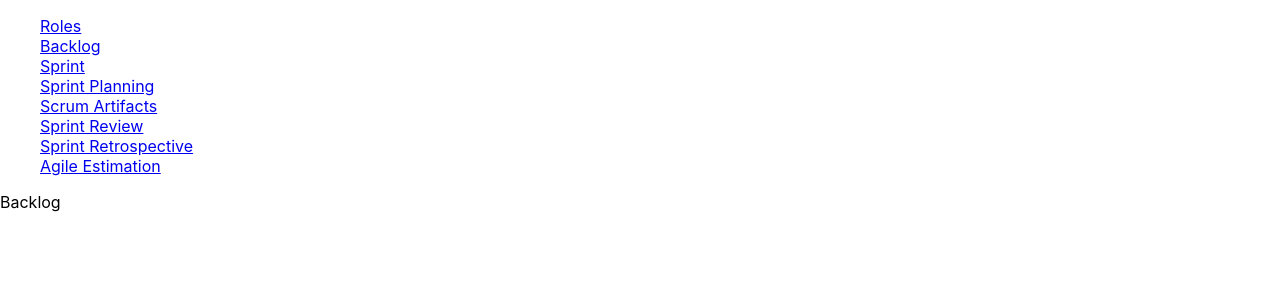
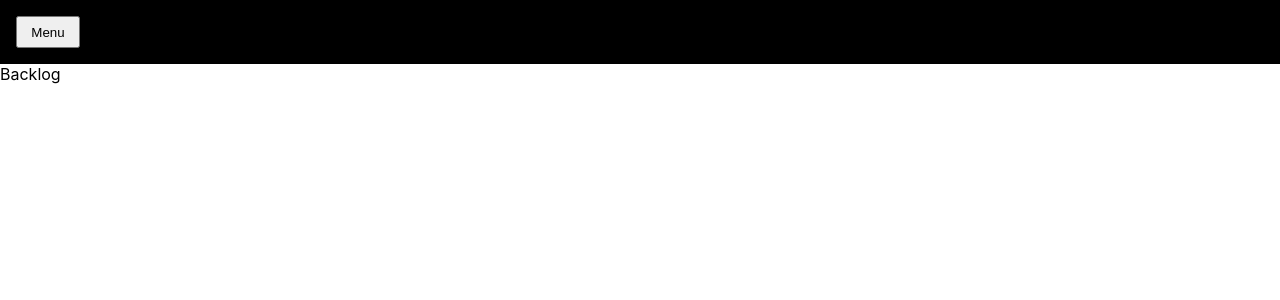
Before and after one commit to KiwiSM/Scrum-explained, a React (Create React App) app: page /backlog in a window 1280 px wide. Shown: the top 300 px of the page. Built offline with nearby package versions, Linux system fonts and the light colour scheme.

Commit message:
#5 & #6 Landing page & Menu

```diff
--- a/src/App.css
+++ b/src/App.css
@@ -1,3 +1,30 @@
+* {
+    box-sizing: border-box;
+    margin: 0;
+    padding: 0;
+}
+
+nav {
+    background-color: black;
+}
+
+button {
+    width: 4rem;
+    height: 2rem;
+    margin: 1rem;
+}
+
+ul {
+    display: flex;
+    flex-direction: column;
+    margin-left: 1rem;
+}
+
 a {
-    display: block;
+    font-size: 18px;
+    color: black;
+    text-decoration: none;
+    background-color: green;
+    padding: 0.5rem;
+    width: 15rem;
 }
--- a/src/App.js
+++ b/src/App.js
@@ -1,20 +1,33 @@
 import './App.css';
 import { BrowserRouter as Router, Routes, Route, Link } from "react-router-dom";
+import Start from './Pages/Start';
 import AgileEstimation from "./Pages/AgileEstimation";
 import Backlog from "./Pages/Backlog";
-import Roles from "./Pages/Roles";
 import ScrumArtifacts from "./Pages/ScrumArtifacts";
 import Sprint from "./Pages/Sprint";
 import SprintPlanning from "./Pages/SprintPlanning";
 import SprintRetrospective from "./Pages/SprintRetrospective";
 import SprintReview from "./Pages/SprintReview";
+import { useState } from 'react';
 
 export default function App() {
+  const [menu, setMenu] = useState(false);
+
+  function toggleMenu () {
+    setMenu(!menu);
+  };
+
   return (
     <Router>
       <main>
+        <div>
+          <nav>
+            <button onClick={toggleMenu}>Menu</button>
+          </nav>
+          {
+            menu ?
+            (
               <ul>
-          <Link to="/roles">Roles</Link>
               <Link to="/backlog">Backlog</Link>
               <Link to="/sprint">Sprint</Link>
               <Link to="/sprint-planning">Sprint Planning</Link>
@@ -23,8 +36,11 @@ export default function App() {
               <Link to="/sprint-retrospective">Sprint Retrospective</Link>
               <Link to="/agile-estimation">Agile Estimation</Link>
             </ul>
+            ) : null
+          }
+        </div>
         <Routes>
-          <Route path="/roles" element={<Roles />} />
+          <Route path="/" element={<Start />} />
           <Route path="/backlog" element={<Backlog />} />
           <Route path="/sprint" element={<Sprint />} />
           <Route path="sprint-planning" element={<SprintPlanning />} />
--- /dev/null
+++ b/src/Pages/Start.jsx
@@ -0,0 +1,7 @@
+export default function Start () {
+    return (
+        <main>
+            <p>Vad händer jao?</p>
+        </main>
+    )
+}
```
Lines whose indentation alone changed are shown as unchanged.
